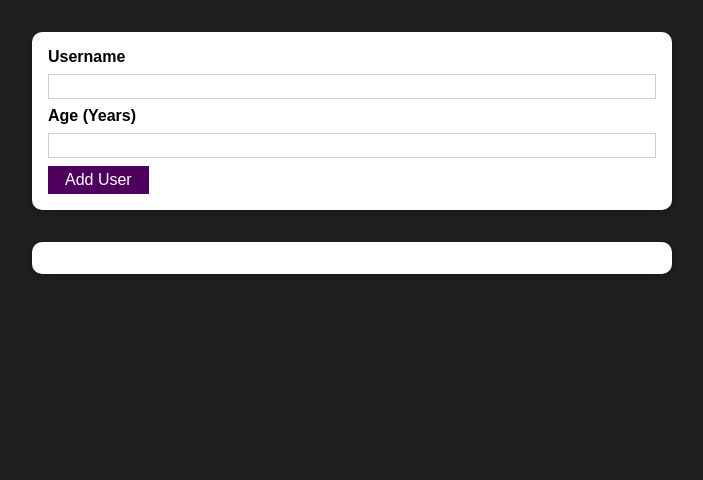
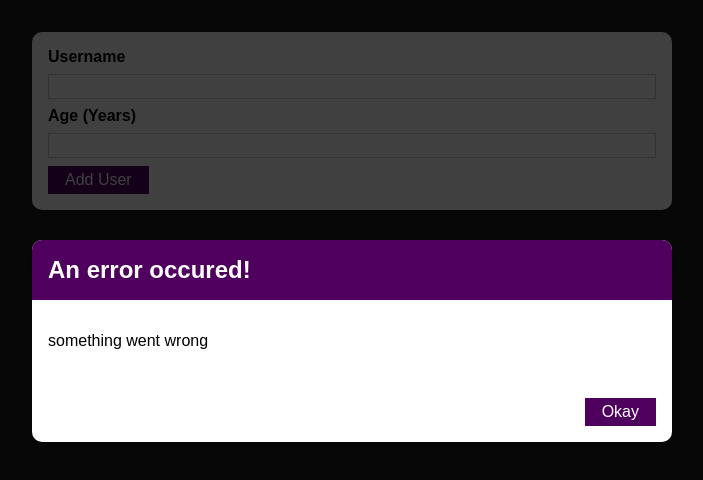
Before and after one commit to justsyre/react-project-one, a React (Create React App) app: page / in a window 1280 px wide. Shown: the top 480 px of the page, without its empty margins (288-991 px from the left). Built offline with nearby package versions, Linux system fonts and the light colour scheme.

Commit message:
Adding the 'ErrorModal' component

```diff
--- /dev/null
+++ b/src/components/UI/ErrorModal.js
@@ -0,0 +1,27 @@
+import React from "react";
+
+import Card from "./Card";
+import Button from "./Button";
+
+import classes from "./ErrorModal.module.css";
+
+const ErrorModal = (props) => {
+  return (
+    <div>
+      <div className={classes.backdrop}></div>
+      <Card className={classes.modal}>
+        <header className={classes.header}>
+          <h2>{props.title}</h2>
+        </header>
+        <div className={classes.content}>
+          <p>{props.message}</p>
+        </div>
+        <footer className={classes.actions}>
+          <Button>Okay</Button>
+        </footer>
+      </Card>
+    </div>
+  );
+};
+
+export default ErrorModal;
--- /dev/null
+++ b/src/components/UI/ErrorModal.module.css
@@ -0,0 +1,45 @@
+.backdrop {
+  position: fixed;
+  top: 0;
+  left: 0;
+  width: 100%;
+  height: 100vh;
+  z-index: 10;
+  background: rgba(0, 0, 0, 0.75);
+}
+
+.modal {
+  position: fixed;
+  top: 30vh;
+  left: 10%;
+  width: 80%;
+  z-index: 100;
+  overflow: hidden;
+}
+
+.header {
+  background: #4f005f;
+  padding: 1rem;
+}
+
+.header h2 {
+  margin: 0;
+  color: white;
+}
+
+.content {
+  padding: 1rem;
+}
+
+.actions {
+  padding: 1rem;
+  display: flex;
+  justify-content: flex-end;
+}
+
+@media (min-width: 768px) {
+  .modal {
+    left: calc(50% - 20rem);
+    width: 40rem;
+  }
+}
--- a/src/components/Users/AddUser.js
+++ b/src/components/Users/AddUser.js
@@ -2,6 +2,7 @@ import React, { useState } from "react";
 
 import Card from "../UI/Card";
 import Button from "../UI/Button";
+import ErrorModal from "../UI/ErrorModal";
 
 import classes from "./AddUser.module.css";
 
@@ -39,6 +40,8 @@ const AddUser = (props) => {
   };
 
   return (
+    <div>
+      <ErrorModal title="An error occured!" message="something went wrong" />
       <Card className={classes.input}>
         <form onSubmit={addUserHandler}>
           <label htmlFor="username">Username</label>
@@ -58,6 +61,7 @@ const AddUser = (props) => {
           <Button type="submut">Add User</Button>
         </form>
       </Card>
+    </div>
   );
 };
 
```
Lines whose indentation alone changed are shown as unchanged.
